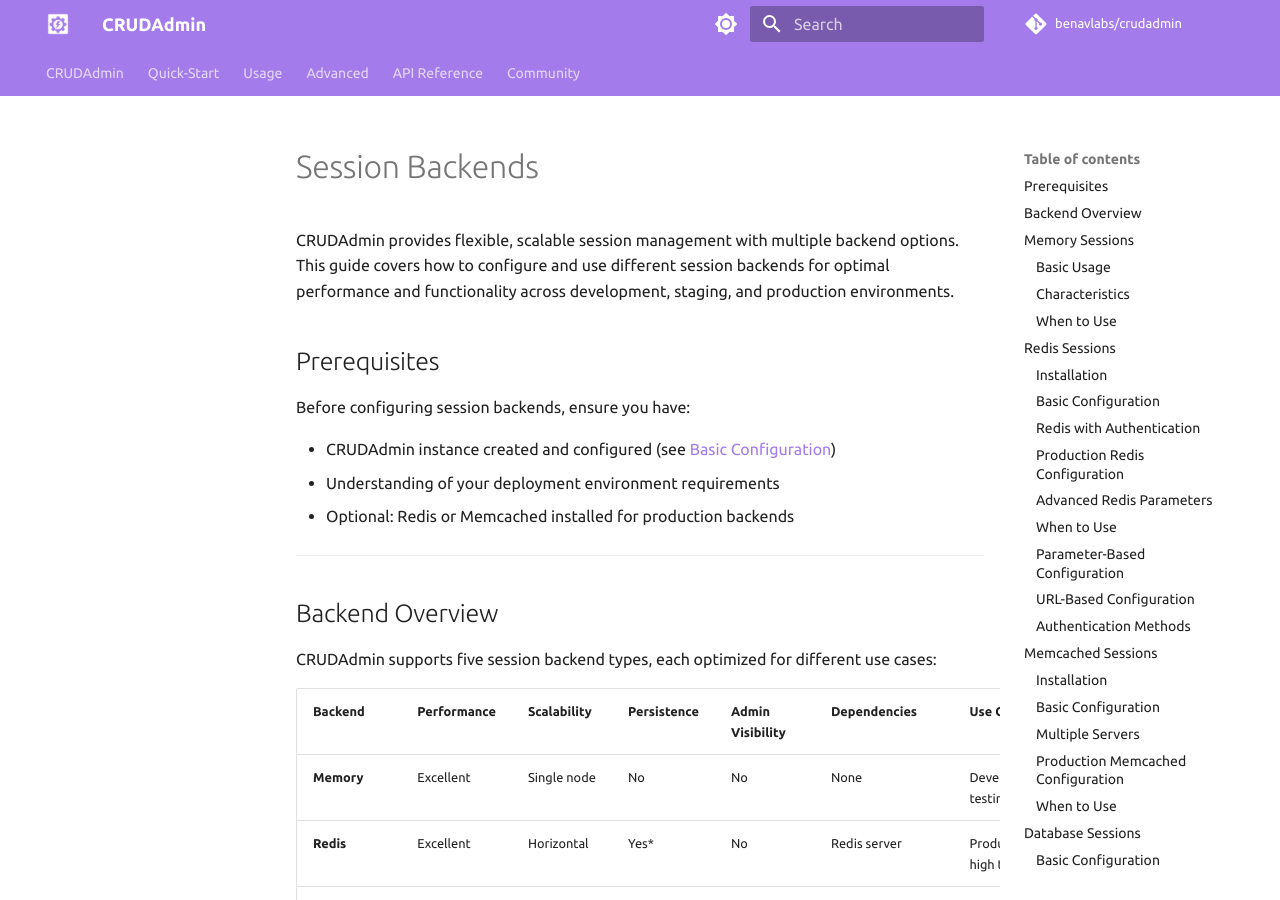
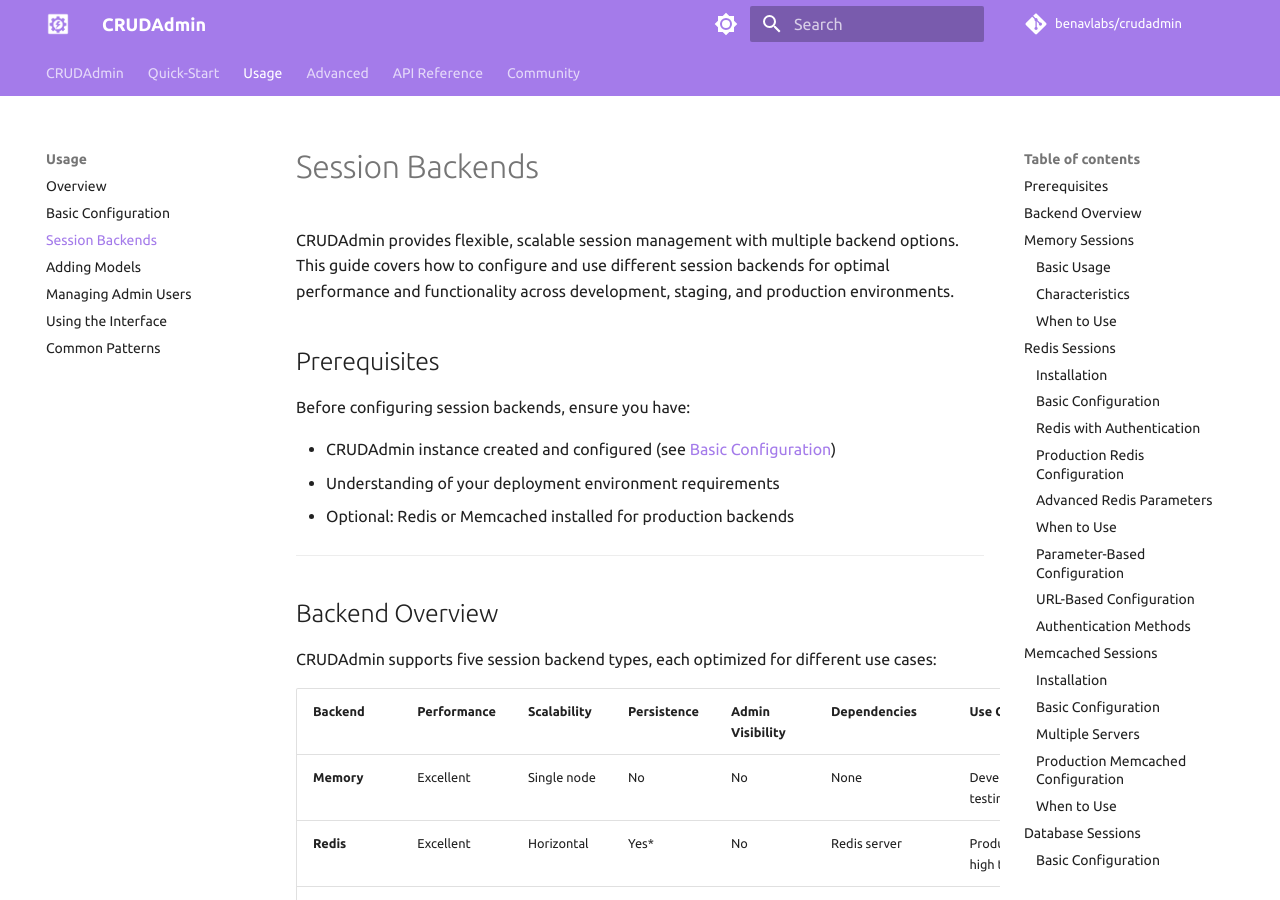
Before and after one commit to benavlabs/crudadmin, an MkDocs documentation site: the page built from docs/usage/session-backends.md, in a window 1280 px wide and 900 px high. Built offline with MkDocs 1.6.1 and Material for MkDocs 9.7.7, drawn with Linux system fonts in a browser that asks for light colours; comment, search, counter and statistics services are not loaded.

Commit message:
add session backends to mkdocs.yml

```diff
--- a/mkdocs.yml
+++ b/mkdocs.yml
@@ -48,6 +48,7 @@
   - Usage:
     - Overview: usage/overview.md
     - Basic Configuration: usage/configuration.md
+    - Session Backends: usage/session-backends.md
     - Adding Models: usage/adding-models.md
     - Managing Admin Users: usage/admin-users.md
     - Using the Interface: usage/interface.md
```
